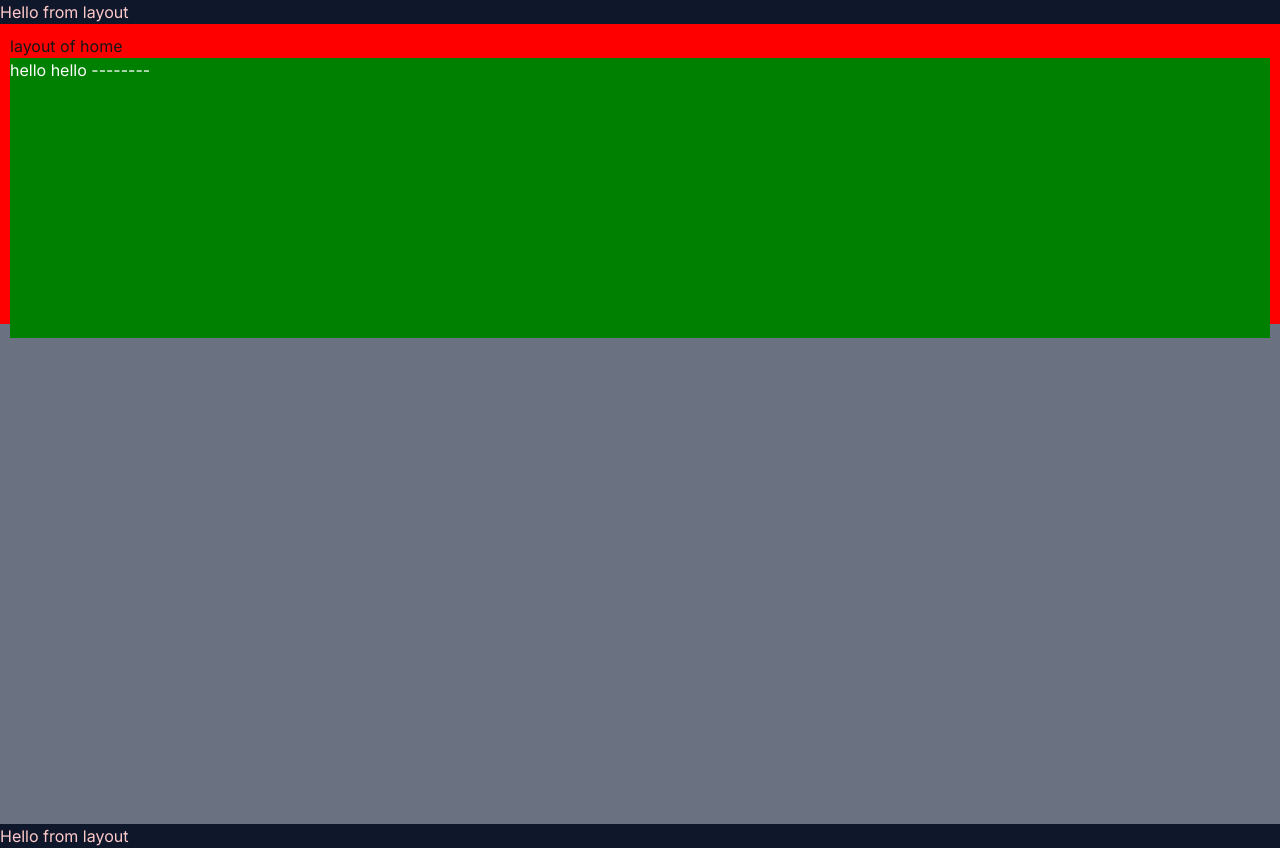
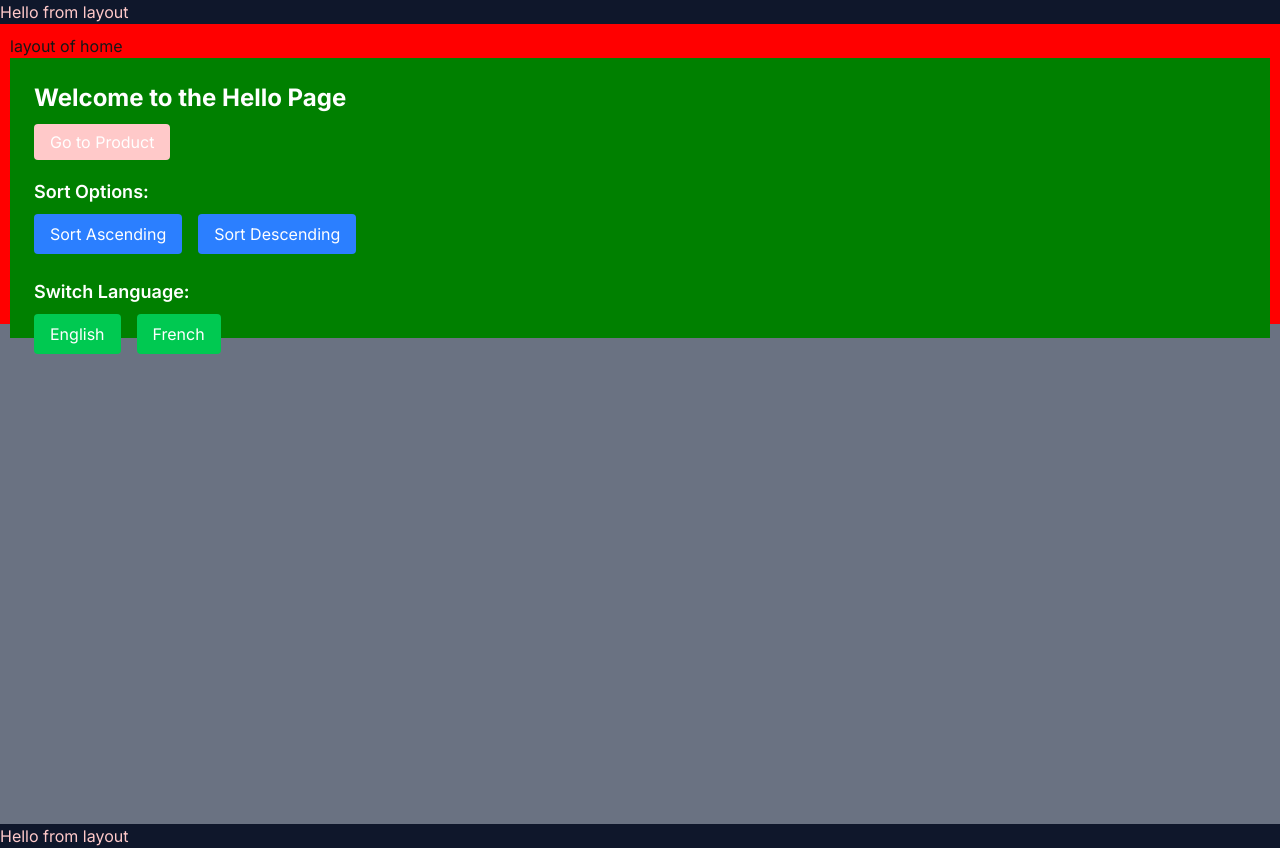
Before and after one commit to amallhalim/nextJsStore, a Next.js app: page /home/hello in a window 1280 px wide. Built offline with nearby package versions, Linux system fonts and the light colour scheme.

Commit message:
Enhance hello page functionality; implement search parameter handling, sorting options, and language switching with improved UI components

```diff
--- a/src/app/(pages)/home/hello/page.jsx
+++ b/src/app/(pages)/home/hello/page.jsx
@@ -1,10 +1,91 @@
-import React from 'react'
-export const metadata = {
-  title: '3home page3',
-  description: 'hello page',
+'use client';
+import Link from 'next/link';
+import { useSearchParams, usePathname } from 'next/navigation';
+import React from 'react';
+
+export default function Page() {
+  const searchParams = useSearchParams();
+  console.log("🚀 ~ Page ~ searchParams:", searchParams)
+  console.log("🚀 ~ updateSorting ~ searchParams.toString():", searchParams.toString())
+    const search = searchParams.get('search')
+    console.log("🚀 ~ Page ~ search:", search)
+    const has = searchParams.has('search')
+    console.log("🚀 ~ Page ~ has:", has)
+    const getall = searchParams.getAll('search')
+    console.log("🚀 ~ Page ~ getall:", getall)
+    const values = searchParams.values('search')
+    console.log("🚀 ~ Page ~ values:", values)
+
+
+  const pathname = usePathname();
+
+  const isProductActive = pathname === '/home' || pathname.startsWith('/home/');
+  console.log("🚀 ~ Page ~ pathname:", pathname)
+  console.log("🚀 ~ Page ~ isProductActive:", isProductActive)
+
+  function updateSorting(sortOrder) {
+    const params = new URLSearchParams(searchParams.toString());
+    params.set('sort', sortOrder);
+    window.history.pushState(null, '', `?${params.toString()}`);
+    params.set('test', "test");
+    window.history.pushState(null, '', `?${params.toString()}`);
+  }
+
+  function switchLocale(locale) {
+    const newPath = `/${pathname}${locale}`;
+    window.history.replaceState(null, '', newPath);
+  }
+
+  return (
+    <div className="p-6">
+      <h1 className="text-2xl font-bold mb-4">Welcome to the Hello Page</h1>
+
+      <Link
+        href="/product"
+        className={
+          isProductActive
+            ? "bg-red-200 ext-white px-4 py-2 rounded hover:bg-blue-700"
+            : "bg-blue-500 text-white px-4 py-2 rounded hover:bg-blue-600"
+        }
+      >
+        Go to Product
+      </Link>
+
+      <div className="mb-6 mt-6">
+        <h2 className="text-lg font-semibold mb-2">Sort Options:</h2>
+        <div className="flex gap-4">
+          <button
+            onClick={() => updateSorting('asc')}
+            className="bg-blue-500 text-white px-4 py-2 rounded hover:bg-blue-600"
+          >
+            Sort Ascending
+          </button>
+          <button
+            onClick={() => updateSorting('desc')}
+            className="bg-blue-500 text-white px-4 py-2 rounded hover:bg-blue-600"
+          >
+            Sort Descending
+          </button>
+        </div>
+      </div>
+
+      <div>
+        <h2 className="text-lg font-semibold mb-2">Switch Language:</h2>
+        <div className="flex gap-4">
+          <button
+            onClick={() => switchLocale('en')}
+            className="bg-green-500 text-white px-4 py-2 rounded hover:bg-green-600"
+          >
+            English
+          </button>
+          <button
+            onClick={() => switchLocale('fr')}
+            className="bg-green-500 text-white px-4 py-2 rounded hover:bg-green-600"
+          >
+            French
+          </button>
+        </div>
+      </div>
+    </div>
+  );
 }
-export default function page() {
-  return (
-    <div>hello hello --------</div>
-  )
-}
```
